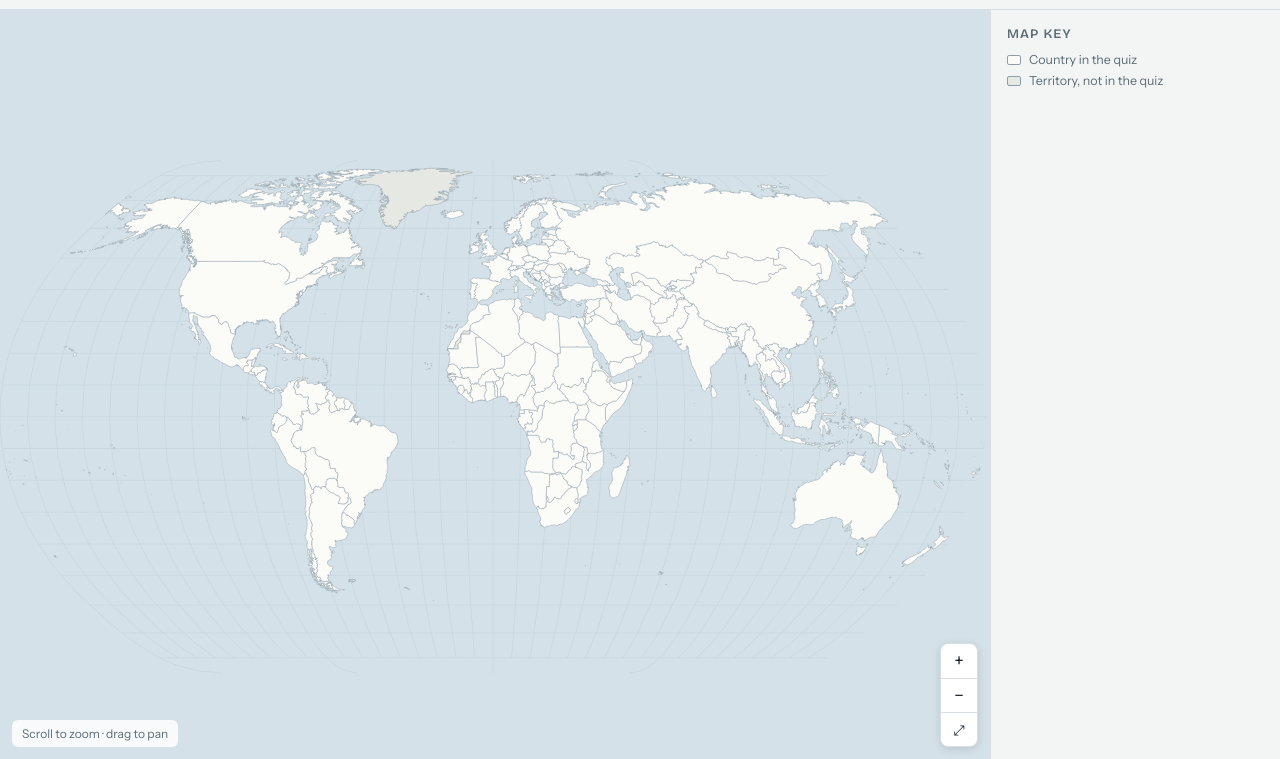
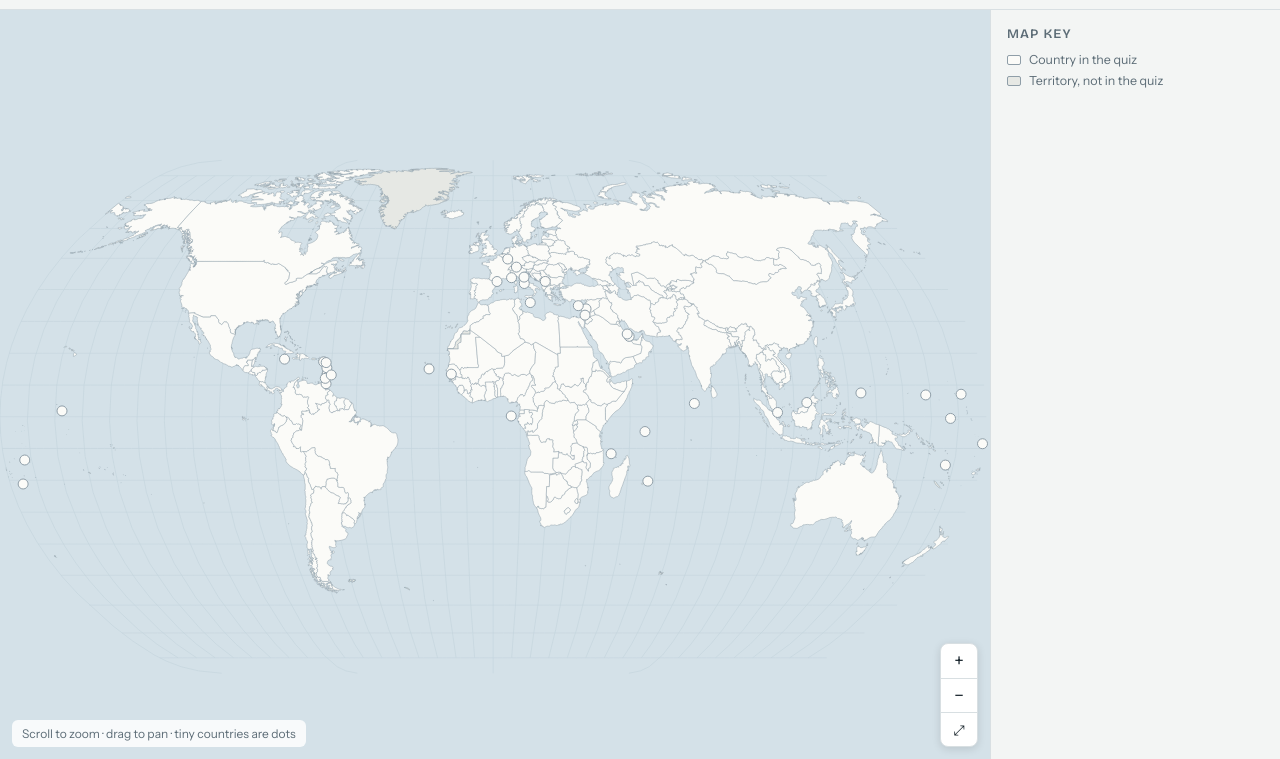
Before and after one commit to Aarivg/every-country, a website: page index.html in a window 1280 px wide. Shown: the part 41-800 px from the top of the page. Drawn offline with nearby package versions, Linux system fonts and the light colour scheme.

Commit message:
Show microstates and small islands as clickable dots

```diff
--- a/css/style.css
+++ b/css/style.css
@@ -64,6 +64,8 @@ header.bar {
 .c.q { fill: var(--land); cursor: pointer; }
 .c.q:hover { fill: var(--land-hover); }
 .c.t { fill: var(--terr); }
+.mk { fill: var(--land); stroke: var(--border); stroke-width: 1; vector-effect: non-scaling-stroke; cursor: pointer; }
+.mk:hover { stroke: var(--ink); }
 
 .zoomctl { position: absolute; right: calc(12px + env(safe-area-inset-right, 0px)); bottom: 12px; display: flex; flex-direction: column; background: var(--card); border: 1px solid var(--panel-line); border-radius: 8px; overflow: hidden; box-shadow: 0 2px 8px rgb(0 0 0 / .12); }
 .zoomctl button { width: 36px; height: 34px; border: 0; background: none; font-size: 18px; line-height: 1; }
--- a/index.html
+++ b/index.html
@@ -25,7 +25,7 @@
         <button id="zOut" aria-label="Zoom out">−</button>
         <button id="zReset" aria-label="Reset view" style="font-size:14px">⤢</button>
       </div>
-      <div class="hint-strip">Scroll to zoom · drag to pan</div>
+      <div class="hint-strip">Scroll to zoom · drag to pan · tiny countries are dots</div>
     </div>
     <aside class="ledger">
       <section>
--- a/js/game.js
+++ b/js/game.js
@@ -24,7 +24,7 @@
   const world = d3.select("#world");
   const wrap = document.getElementById("wrap");
   world.append("path").attr("class", "graticule").attr("d", path(d3.geoGraticule10()));
-  const gC = world.append("g");
+  const gC = world.append("g"), gM = world.append("g");
 
   const byKey = {}; // k -> {els:[], marker, anchor}
   for (const f of feats) {
@@ -32,7 +32,8 @@
     const el = gC.append("path").attr("d", path(f)).attr("class", "c " + (p.k ? "q" : "t")).node();
     if (p.k) {
       el.dataset.k = p.k;
-      (byKey[p.k] = byKey[p.k] || { els: [], polys: [] }).els.push(el);
+      (byKey[p.k] = byKey[p.k] || { els: [], areaKm: 0, polys: [] }).els.push(el);
+      byKey[p.k].areaKm += d3.geoArea(f) * 6371 * 6371;
       const g = f.geometry;
       const polys = g.type === "Polygon" ? [g.coordinates] : g.coordinates;
       for (const c of polys) byKey[p.k].polys.push({ type: "Polygon", coordinates: c });
@@ -44,6 +45,12 @@
     let best = null, ba = -1;
     for (const pg of o.polys) { const a = path.area(pg); if (a > ba) { ba = a; best = pg; } }
     o.anchor = path.centroid(best);
+    // tiny countries get a dot marker so they can be clicked
+    o.small = o.areaKm < 12000;
+    if (o.small) {
+      const c = gM.append("circle").attr("class", "mk").attr("cx", o.anchor[0]).attr("cy", o.anchor[1]).attr("r", 3).node();
+      c.dataset.k = k; o.marker = c;
+    }
   }
 
   // ---------- zoom ----------
@@ -55,6 +62,11 @@
   // keep dots, labels and hatching the same size on screen at every zoom level
   function rescale() {
     const u = pxPerUnit() * K;
+    const rr = 5 / u;
+    for (const k of KEYS) {
+      const o = byKey[k];
+      if (o.marker) o.marker.setAttribute("r", rr);
+    }
   }
   window.addEventListener("resize", () => { rescale(); });
   document.getElementById("zIn").onclick = () => svg.transition().duration(250).call(zoom.scaleBy, 1.8);
```
